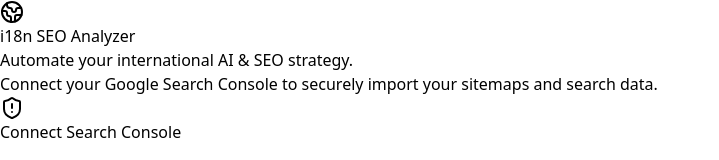
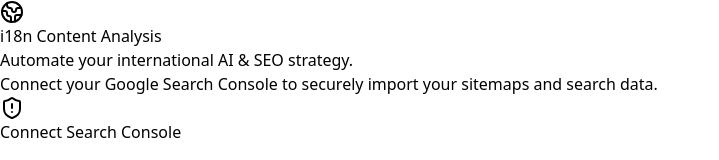
Before and after one commit to tdegoeij/i18n-SEO-analyzer, a React (Vite) app: page / in a window 1280 px wide. Shown: the top 160 px of the page, without its empty margins (0-719 px from the left). Built offline with nearby package versions, Linux system fonts and the light colour scheme.

Commit message:
Styling updates

```diff
--- a/src/App.tsx
+++ b/src/App.tsx
@@ -731,7 +731,7 @@
         <div className="max-w-md w-full bg-white rounded-2xl shadow-xl overflow-hidden border border-slate-100">
           <div className="p-8 text-center bg-gradient-to-br from-indigo-600 to-blue-700">
             <Globe2 className="w-16 h-16 text-white mx-auto mb-4" />
-            <h1 className="text-3xl font-bold text-white mb-2">i18n SEO Analyzer</h1>
+            <h1 className="text-3xl font-bold text-white mb-2">i18n Content Analysis</h1>
             <p className="text-indigo-100">Automate your international AI & SEO strategy.</p>
           </div>
           <div className="p-8 text-center">
@@ -755,7 +755,7 @@
         <div className="p-6 border-b border-slate-800">
           <div className="flex items-center gap-3 text-white mb-2">
             <Globe2 className="w-8 h-8 text-indigo-400" />
-            <span className="text-xl font-bold">i18n SEO</span>
+            <span className="text-xl font-bold">i18n Content Analysis</span>
           </div>
           <p className="text-xs text-slate-500 uppercase tracking-wider font-semibold mt-4 mb-2">Connected Project</p>
           <div className="bg-slate-800 rounded-lg p-2 text-sm text-slate-300 flex items-center justify-between">
```
